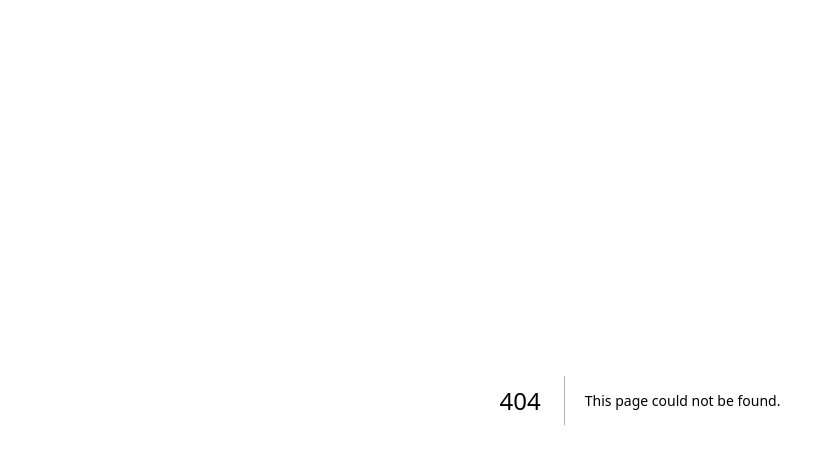
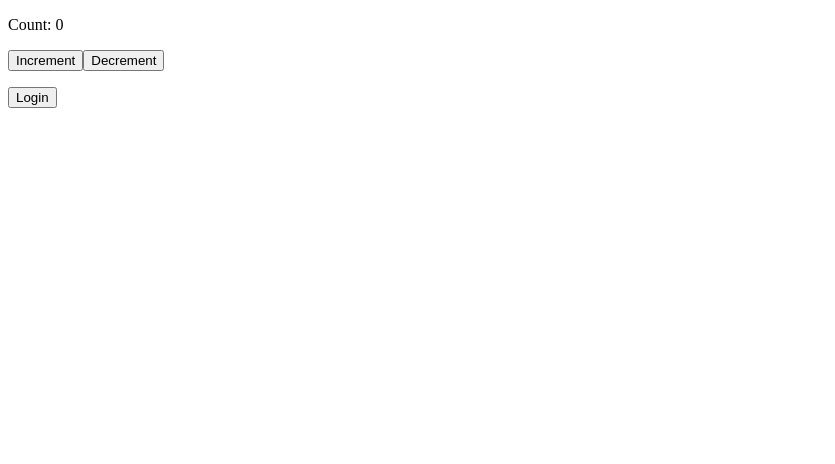
Before and after one commit to X-Career/X17-Project-HDT, a Next.js app: page /testRedux in a window 1280 px wide. Before the commit this address had no page. Shown: the top 464 px of the page, without its empty margins (0-835 px from the left). Built offline with nearby package versions, Linux system fonts and the light colour scheme; no server answers.

Commit message:
done setup RTK and axios

```diff
--- /dev/null
+++ b/axios/api.js
@@ -0,0 +1,43 @@
+import axios from "./index.js";
+import * as endpoints from "./apiEndpoints.js";
+
+// Hàm gọi API
+export const callApi = async (
+  method,
+  endpointKey,
+  sendAccessToken,
+  requestData = null
+) => {
+  try {
+    const endpoint = endpointKey;
+    if (!endpoint) {
+      throw new Error("Endpoint không tồn tại");
+    }
+
+    const headers = {
+      "Content-Type": "application/json",
+    };
+    if (sendAccessToken) {
+      const accessToken =
+        "eyJhbGciOiJIUzI1NiIsInR5cCI6IkpXVCJ9.eyJ1c2VySWQiOiI2NTBlZjIwMWE4Yzg0N2ZkZWVmNDc3NzYiLCJpYXQiOjE2OTU1NTIyODUsImV4cCI6MTY5NTU1OTQ4NX0.HcKB9qSj5qu8TsS7YYv6rsNlVU_0XnsjagH8BGd7RlI";
+      headers.Authorization = `Bearer ${accessToken}`;
+    }
+
+    let response;
+    if (method === "GET") {
+      response = await axios.get(endpoint, { headers });
+    } else if (method === "POST") {
+      response = await axios.post(endpoint, requestData, { headers });
+    } else if (method === "PUT") {
+      response = await axios.put(endpoint, requestData, { headers });
+    } else if (method === "DELETE") {
+      response = await axios.delete(endpoint, { headers });
+    } else {
+      throw new Error(`Phương thức không hợp lệ: ${method}`);
+    }
+
+    return response.data;
+  } catch (error) {
+    throw error;
+  }
+};
--- /dev/null
+++ b/axios/apiEndpoints.js
@@ -0,0 +1,4 @@
+export const combineEndpoint = {
+  userInfoEndpoint: "/user/userInfo",
+  login: "/auth/login",
+};
--- /dev/null
+++ b/axios/apiUtils.js
@@ -0,0 +1,30 @@
+import { callApi } from "./api.js";
+import { combineEndpoint } from "./apiEndpoints.js";
+const handleCallApi = async (sendAccessToken) => {
+  try {
+    const response = await callApi(
+      "GET",
+      combineEndpoint.userInfoEndpoint,
+      sendAccessToken
+    );
+    return response;
+  } catch (error) {
+    console.error("Lỗi:", error);
+    throw error;
+  }
+};
+const handleCallApiLogin = async (loginData, sendAccessToken) => {
+  try {
+    const response = await callApi(
+      "POST",
+      combineEndpoint.login,
+      sendAccessToken,
+      loginData
+    );
+    return response;
+  } catch (error) {
+    console.error("Lỗi đăng nhập:", error);
+    throw error;
+  }
+};
+export { handleCallApi, handleCallApiLogin };
--- /dev/null
+++ b/axios/index.js
@@ -0,0 +1,8 @@
+import axios from "axios";
+
+const instance = axios.create({
+  baseURL: "http://localhost:5000/api/v1",
+  timeout: 10000,
+});
+
+export default instance;
--- a/package.json
+++ b/package.json
@@ -9,10 +9,13 @@
     "lint": "next lint"
   },
   "dependencies": {
+    "@reduxjs/toolkit": "^1.9.5",
+    "axios": "^1.5.0",
     "eslint": "8.49.0",
     "eslint-config-next": "13.4.19",
     "next": "13.4.19",
     "react": "18.2.0",
-    "react-dom": "18.2.0"
+    "react-dom": "18.2.0",
+    "react-redux": "^8.1.2"
   }
 }
--- /dev/null
+++ b/redux/slices/Test.js
@@ -0,0 +1,19 @@
+import { createSlice } from "@reduxjs/toolkit";
+
+const counterSlice = createSlice({
+  name: "counter",
+  initialState: {
+    value: 0,
+  },
+  reducers: {
+    increment: (state) => {
+      state.value += 1;
+    },
+    decrement: (state) => {
+      state.value -= 1;
+    },
+  },
+});
+
+export const { increment, decrement } = counterSlice.actions;
+export default counterSlice.reducer;
--- /dev/null
+++ b/redux/store/index.js
@@ -0,0 +1,10 @@
+import { configureStore } from "@reduxjs/toolkit";
+import counterReducer from "../slices/Test.js";
+
+const store = configureStore({
+  reducer: {
+    counter: counterReducer,
+  },
+});
+
+export default store;
--- a/src/pages/_app.js
+++ b/src/pages/_app.js
@@ -1,5 +1,10 @@
-import '@/styles/globals.css'
-
+import "@/styles/globals.css";
+import { Provider } from "react-redux";
+import store from "../../redux/store/index.js";
 export default function App({ Component, pageProps }) {
-  return <Component {...pageProps} />
+  return (
+    <Provider store={store}>
+      <Component {...pageProps} />
+    </Provider>
+  );
 }
--- /dev/null
+++ b/src/pages/testRedux/index.js
@@ -0,0 +1,44 @@
+import { useSelector, useDispatch } from "react-redux";
+import { increment, decrement } from "../../../redux/slices/Test.js";
+import { useEffect, useState } from "react";
+import { handleCallApi, handleCallApiLogin } from "../../../axios/apiUtils.js";
+function Counter() {
+  const count = useSelector((state) => state.counter.value);
+  const dispatch = useDispatch();
+  const [data, setData] = useState({});
+  const loginDatatest = {
+    identifier: "Sieubuong@gmail.com",
+    password: "Huybeo123",
+  };
+  useEffect(() => {
+    handleCallApi(true)
+      .then((response) => {
+        console.log("Kết quả từ server:", response);
+        setData(response.data);
+      })
+      .catch((error) => {
+        console.error("Lỗi:", error);
+      });
+  }, []);
+  const handleLogin = () => {
+    handleCallApiLogin(loginDatatest, false)
+      .then((response) => {
+        console.log("Kết quả đăng nhập:", response);
+      })
+      .catch((error) => {
+        console.error("Lỗi đăng nhập:", error);
+      });
+  };
+
+  return (
+    <div>
+      <p>Count: {count}</p>
+      <button onClick={() => dispatch(increment())}>Increment</button>
+      <button onClick={() => dispatch(decrement())}>Decrement</button>
+      <p>{data.firstName}</p>
+      <button onClick={handleLogin}>Login</button>
+    </div>
+  );
+}
+
+export default Counter;
--- a/src/styles/globals.css
+++ b/src/styles/globals.css
@@ -1,107 +0,0 @@
-:root {
-  --max-width: 1100px;
-  --border-radius: 12px;
-  --font-mono: ui-monospace, Menlo, Monaco, 'Cascadia Mono', 'Segoe UI Mono',
-    'Roboto Mono', 'Oxygen Mono', 'Ubuntu Monospace', 'Source Code Pro',
-    'Fira Mono', 'Droid Sans Mono', 'Courier New', monospace;
-
-  --foreground-rgb: 0, 0, 0;
-  --background-start-rgb: 214, 219, 220;
-  --background-end-rgb: 255, 255, 255;
-
-  --primary-glow: conic-gradient(
-    from 180deg at 50% 50%,
-    #16abff33 0deg,
-    #0885ff33 55deg,
-    #54d6ff33 120deg,
-    #0071ff33 160deg,
-    transparent 360deg
-  );
-  --secondary-glow: radial-gradient(
-    rgba(255, 255, 255, 1),
-    rgba(255, 255, 255, 0)
-  );
-
-  --tile-start-rgb: 239, 245, 249;
-  --tile-end-rgb: 228, 232, 233;
-  --tile-border: conic-gradient(
-    #00000080,
-    #00000040,
-    #00000030,
-    #00000020,
-    #00000010,
-    #00000010,
-    #00000080
-  );
-
-  --callout-rgb: 238, 240, 241;
-  --callout-border-rgb: 172, 175, 176;
-  --card-rgb: 180, 185, 188;
-  --card-border-rgb: 131, 134, 135;
-}
-
-@media (prefers-color-scheme: dark) {
-  :root {
-    --foreground-rgb: 255, 255, 255;
-    --background-start-rgb: 0, 0, 0;
-    --background-end-rgb: 0, 0, 0;
-
-    --primary-glow: radial-gradient(rgba(1, 65, 255, 0.4), rgba(1, 65, 255, 0));
-    --secondary-glow: linear-gradient(
-      to bottom right,
-      rgba(1, 65, 255, 0),
-      rgba(1, 65, 255, 0),
-      rgba(1, 65, 255, 0.3)
-    );
-
-    --tile-start-rgb: 2, 13, 46;
-    --tile-end-rgb: 2, 5, 19;
-    --tile-border: conic-gradient(
-      #ffffff80,
-      #ffffff40,
-      #ffffff30,
-      #ffffff20,
-      #ffffff10,
-      #ffffff10,
-      #ffffff80
-    );
-
-    --callout-rgb: 20, 20, 20;
-    --callout-border-rgb: 108, 108, 108;
-    --card-rgb: 100, 100, 100;
-    --card-border-rgb: 200, 200, 200;
-  }
-}
-
-* {
-  box-sizing: border-box;
-  padding: 0;
-  margin: 0;
-}
-
-html,
-body {
-  max-width: 100vw;
-  overflow-x: hidden;
-}
-
-body {
-  color: rgb(var(--foreground-rgb));
-  background: linear-gradient(
-      to bottom,
-      transparent,
-      rgb(var(--background-end-rgb))
-    )
-    rgb(var(--background-start-rgb));
-}
-
-a {
-  color: inherit;
-  text-decoration: none;
-}
-
-@media (prefers-color-scheme: dark) {
-  html {
-    color-scheme: dark;
-  }
-}
```
Also changed, not shown: 1 other file (tests, documents, lock files or other folders).
